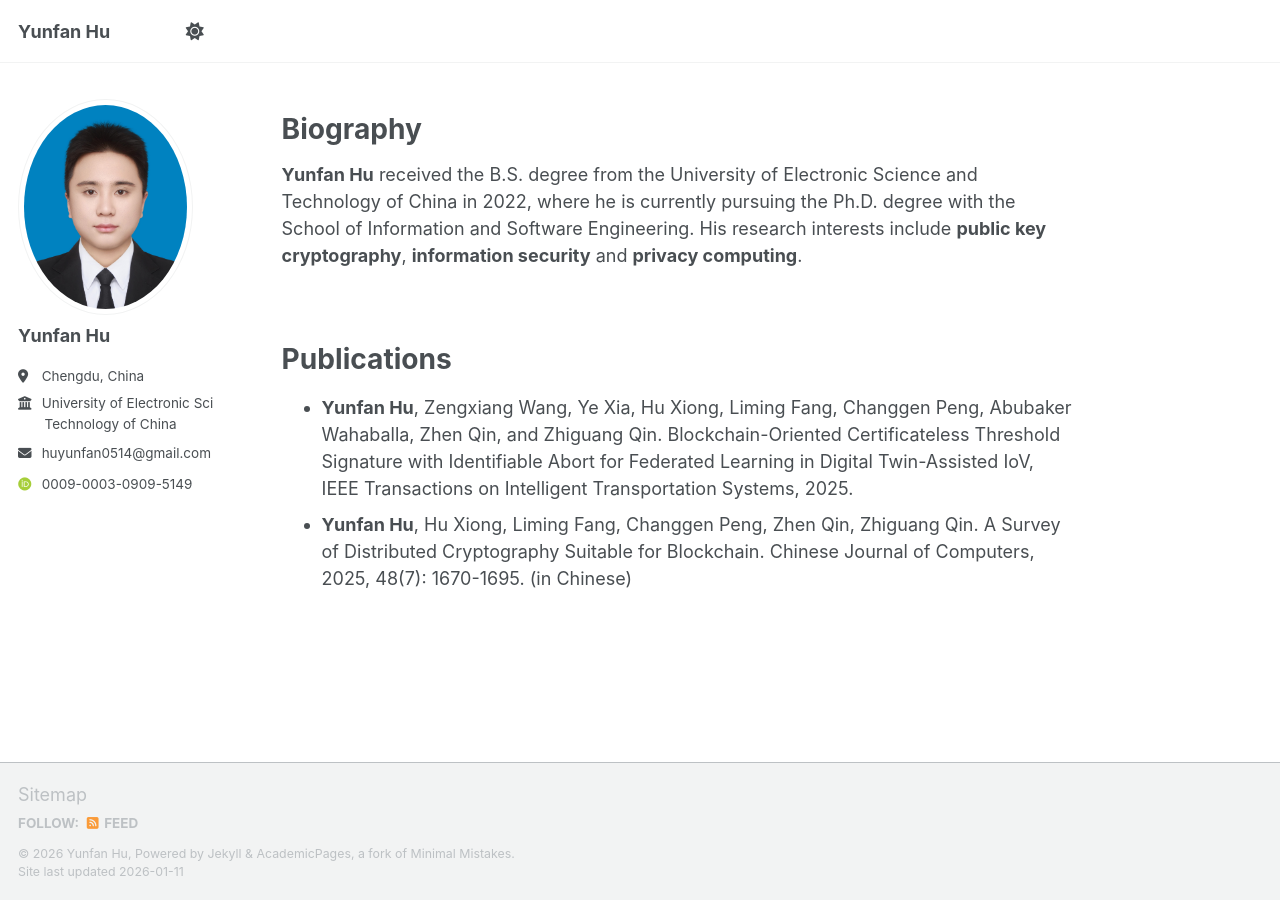
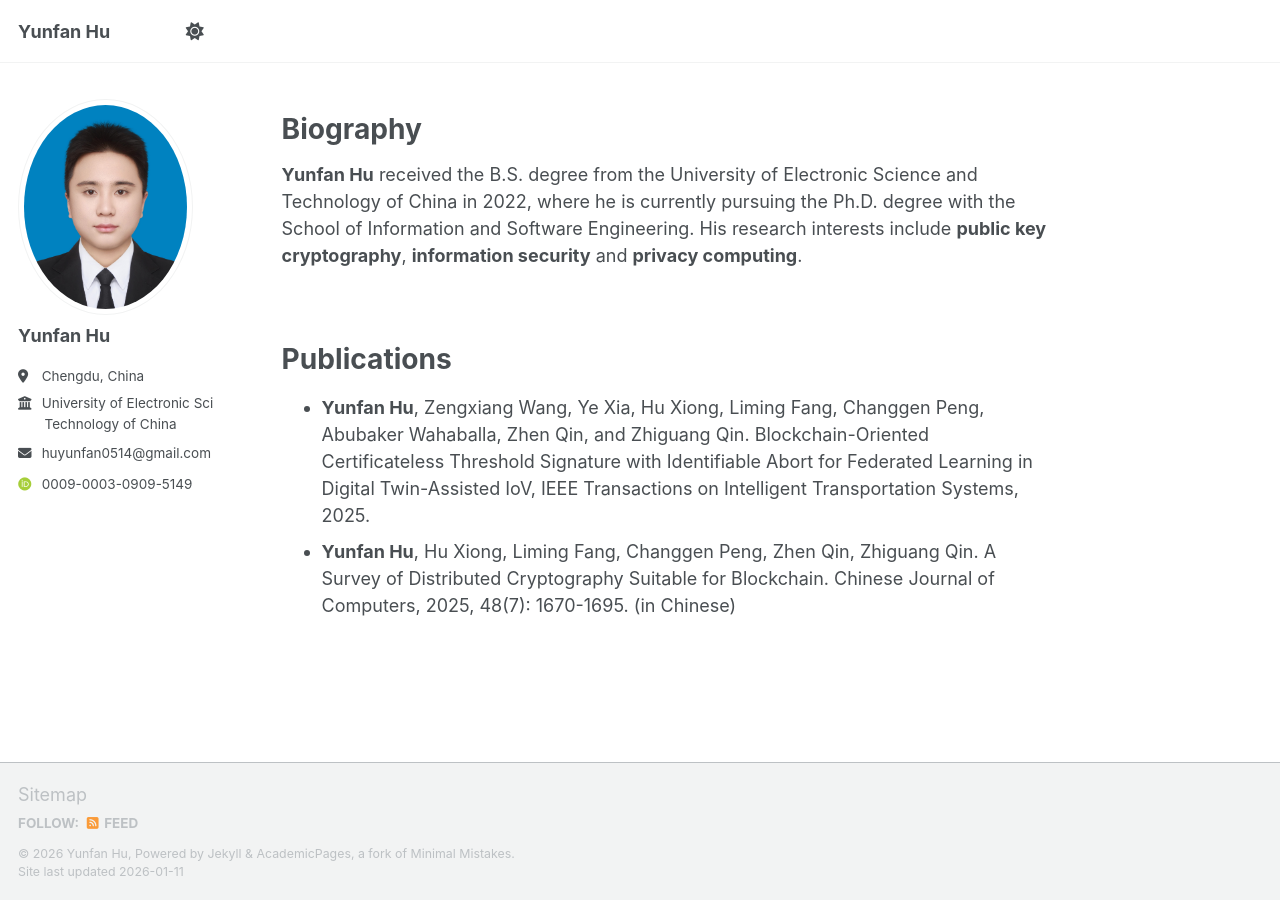
Before and after one commit to HYF0514/HYF0514.github.io, a Jekyll site: the page built from _pages/about.md, in a window 1280 px wide. Built offline with Jekyll 4.4.1, drawn with Linux system fonts in a browser that asks for light colours; some web fonts are replaced; a script bundle is joined from its source files by our own code; library files that are not in the unit come from our copies.

Commit message:
Update custom.css

```diff
--- a/assets/css/custom.css
+++ b/assets/css/custom.css
@@ -1,5 +1,5 @@
-@media (min-width: 57.8125em) {
+@media (min-width: 58.8125em) {
   .page {
-  padding-right: 15%;
+  /* padding-right: 15%;  */
   }
 }
```
